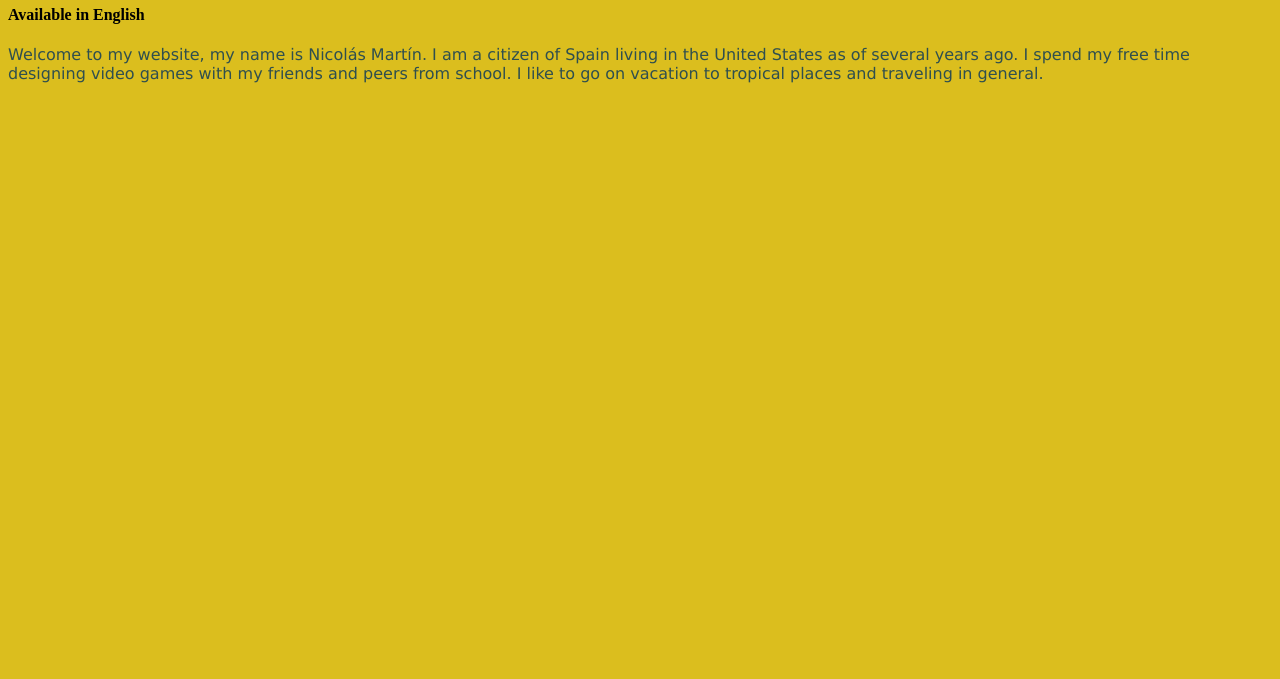
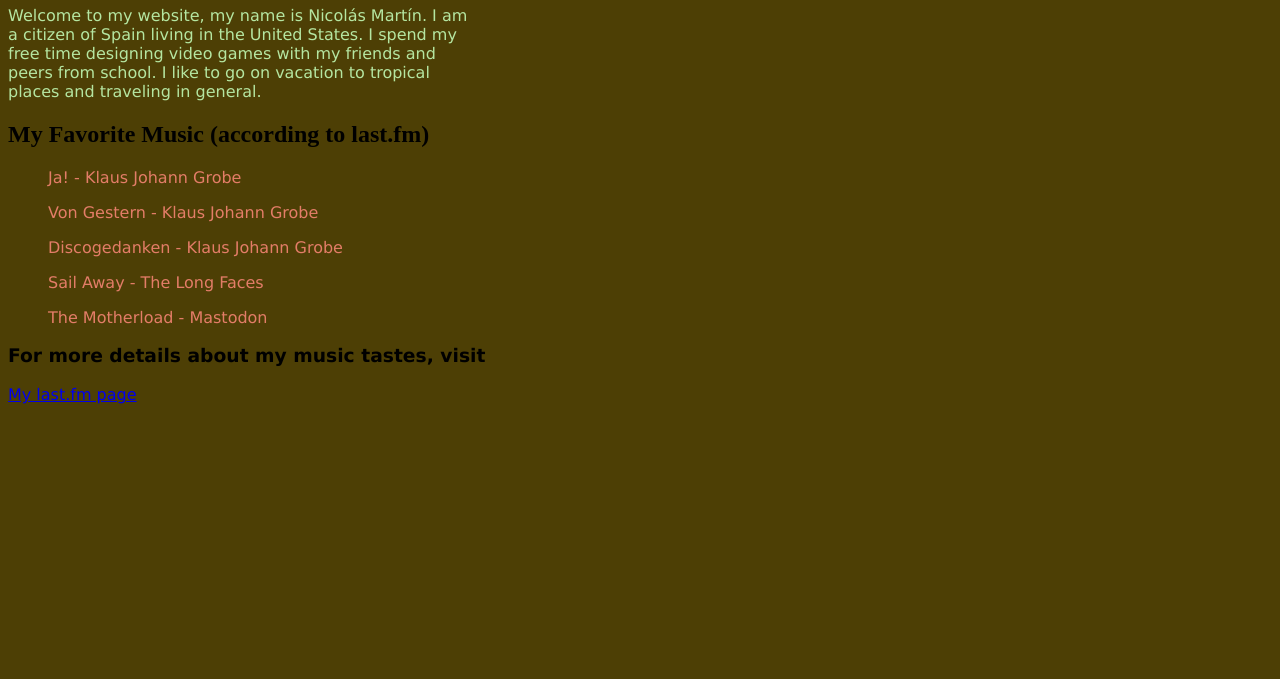
Before and after one commit to strogmann/strogmann.github.io, a plain HTML site: page index.html in a window 1280 px wide. Shown: the part 121-800 px from the top of the page. Drawn offline with Linux system fonts and the light colour scheme.

Commit message:
Various changes to how hyperlinks behave, completed hyperlink loops (no dead ends), added music preferences, overhauled color scheme, added bold to indicate sub-page.

```diff
--- a/index.html
+++ b/index.html
@@ -3,7 +3,7 @@
 
 <title>About Me</title>
 
-<a href="index.html">English</a>
+<a href="index.html"><b>English</b></a>
 <a href="abtmeesp.html">Español<br></a>
 <a href="profeng.html">Professional Portfolio</a>
 
@@ -13,14 +13,18 @@
 
 <h1> A Little About Me </h1>
 
-<h4> Available in English </h4>
+<p> Welcome to my website, my name is Nicolás Martín. I am<br> a citizen of Spain living in the United States. I spend my<br> free time designing video games with my friends and<br> peers from school. I like to go on vacation to tropical<br> places and traveling in general.</p>
 
+<h2>My Favorite Music (according to last.fm)</h2>
+<ol>Ja! - Klaus Johann Grobe</ol>
+<ol>Von Gestern - Klaus Johann Grobe</ol>
+<ol>Discogedanken - Klaus Johann Grobe</ol>
+<ol>Sail Away - The Long Faces</ol>
+<ol> The Motherload - Mastodon</ol>
 
-<p> Welcome to my website, my name is Nicolás Martín. I am a citizen of Spain living in the United States as of several years ago. I spend my free time designing video games with my friends and peers from school. I like to go on vacation to tropical places and traveling in general.</p>
+<h3>For more details about my music tastes, visit </h3>
+<a href="https://www.last.fm/user/strogmann">My last.fm page</a>
 
-
-
-<h3></h3>
 </body>
 
 </html>
--- a/style.css
+++ b/style.css
@@ -1,7 +1,7 @@
 
 
 body {
-    background-color:  #dbbe1e;
+    background-color:  #4d3f05;
     height: 100%;
     /*background: linear-gradient( 50%, #00FFFF 50%);*/
 }
@@ -18,12 +18,12 @@ h3 {
 }
 
 p {
-    color: darkslategrey;
+    color: #b5e6a1;
     font-family: 'Lucida Sans', 'Lucida Sans Regular', 'Lucida Grande', 'Lucida Sans Unicode', Geneva, Verdana, sans-serif;
 }
 
 ol {
-    color: darkred;
+    color: #e37d68;
     font-family: 'Lucida Sans', 'Lucida Sans Regular', 'Lucida Grande', 'Lucida Sans Unicode', Geneva, Verdana, sans-serif;
 }
 
```
Also changed, not shown: abtmeesp.html (+11 -1 lines), profeng.html (+2 -2 lines), profesp.html (+3 -1 lines).
